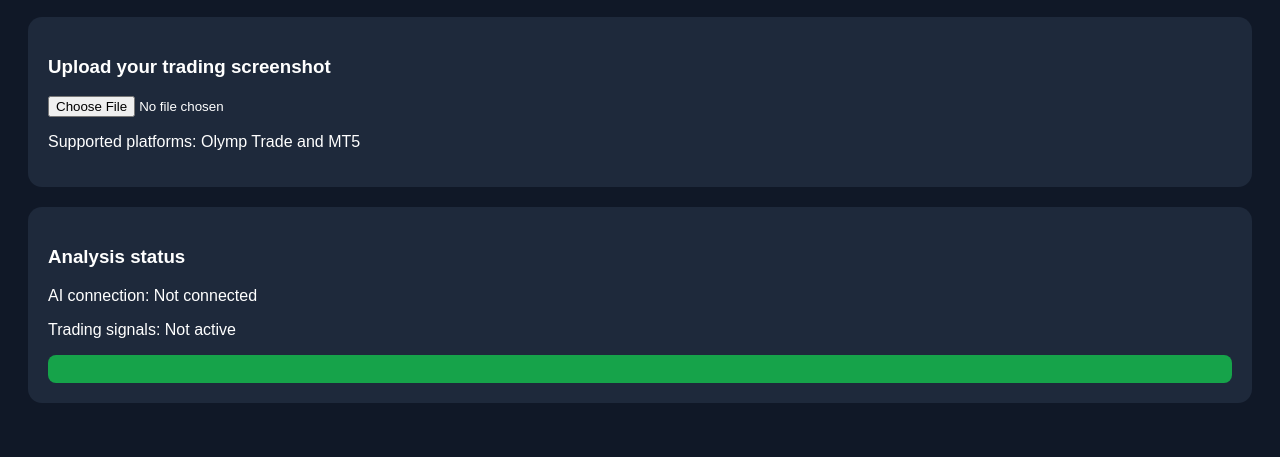
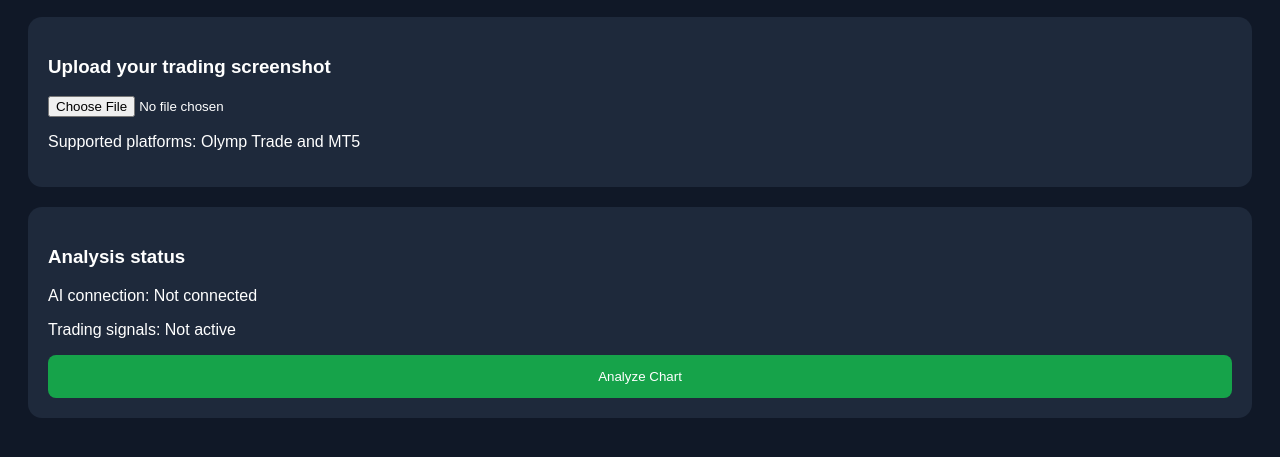
Before and after one commit to loyisovuyo777-source/lv-auto-trader-v3, a website: page index.html in a window 1280 px wide. Shown: the part 129-586 px from the top of the page. Drawn offline with Linux system fonts and the light colour scheme.

Commit message:
Update index.html

```diff
--- a/index.html
+++ b/index.html
@@ -42,7 +42,7 @@
     <h3>Analysis status</h3>
     <p>AI connection: Not connected</p>
     <p>Trading signals: Not active</p>
-    <button id="analyzeButton"Analyze Chart</button>
+    <button id="analyzeButton">Analyze Chart</button>
   </div>
 <script>
 const imageInput = document.getElementById("chartImage");
```
